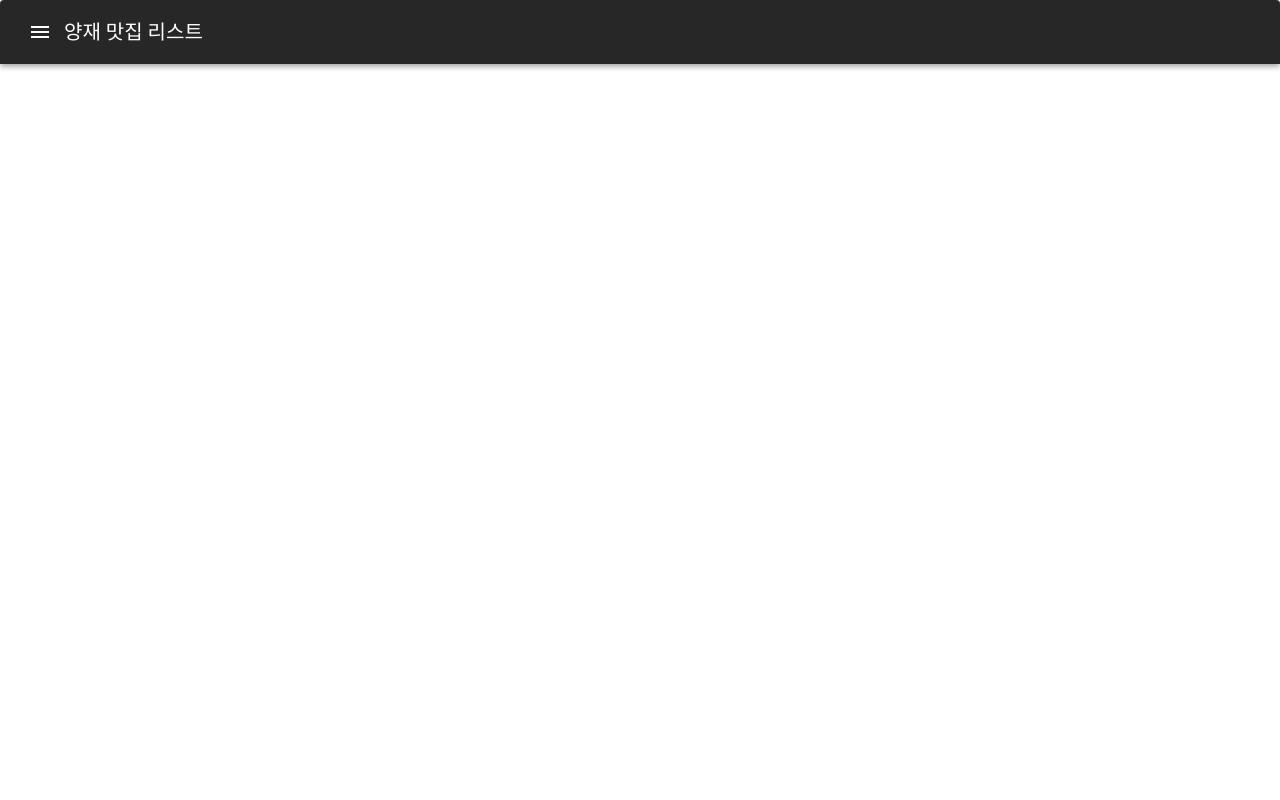
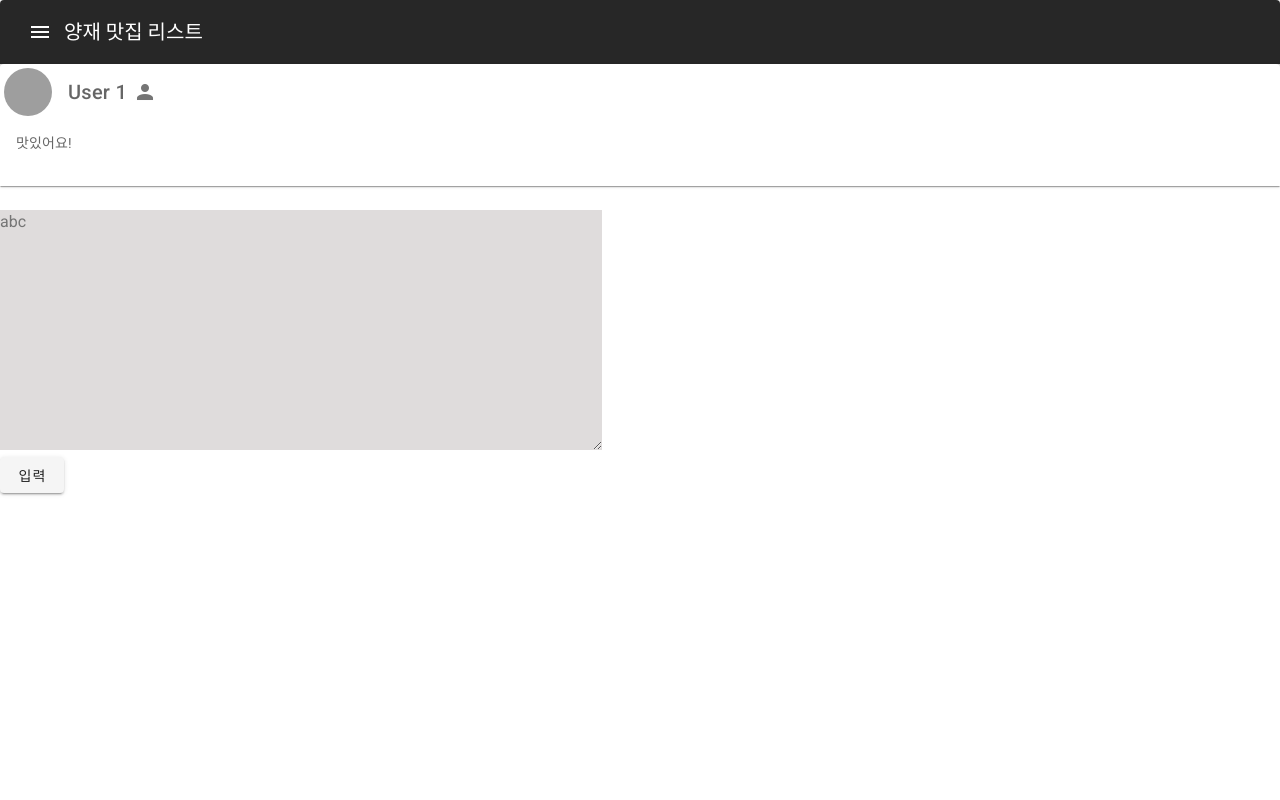
Before and after one commit to youngw77/Yangjae-eat-list, a Vue app in the folder frontend/: page /StoreList/1 in a window 1280 px wide. Shown: the top 800 px of the page. Built offline with nearby package versions, Linux system fonts and the light colour scheme.

Commit message:
StoreList 수정 및 CSS 작업

```diff
--- a/frontend/src/router/routes.js
+++ b/frontend/src/router/routes.js
@@ -17,7 +17,7 @@ const routes = [
         meta: {name:"Create List", icon: "mdi-view-list"},
     },
     {
-        path: "/Store-status/:StoreName",
+        path: "/StoreList/:StoreName",
         name: "StoreStatus",
         component: StoreStatus,
     },
--- a/frontend/src/views/CreateList.vue
+++ b/frontend/src/views/CreateList.vue
@@ -1,4 +1,5 @@
 <template>
+  <v-app>
   <v-form
     ref="form"
     v-model="valid"
@@ -6,7 +7,7 @@
   >
     <v-text-field
       v-model="StoreName"
-      :counter="10"
+      :counter="20"
       :rules="StoreNameRules"
       label="가게명"
       required
@@ -14,6 +15,7 @@
 
     <v-text-field
       v-model="Content"
+      :counter="20"
       :rules="ContentRules"
       label="제목"
       required
@@ -23,23 +25,29 @@
       class="afterContent"
       background-color="amber lighten-4"
       label="후기"
+      color="orange orange-darken-4"
     ></v-textarea>
 
     <v-btn
       :disabled="!valid"
-      class="mr-4"
-      @click="validate"
+      class="mr-1"
+      @click="reset"
+      color="red"
     >
-      Validate
+      초기화
     </v-btn>
 
+    &nbsp;&nbsp;
+
     <v-btn
-      class="mr-4"
-      @click="reset"
+      class="mr-2"
+      @click="validate"
+      color="cyan"
     >
-      Reset Form
+      전송
     </v-btn>
   </v-form>
+</v-app>
 </template>
 
 <script>
@@ -48,14 +56,14 @@
       valid: true,
       StoreName: '',
       StoreNameRules: [
-        v => !!v || 'StoreName is required',
-        v => (v && v.length <= 20) || 'StoreName must be less than 20 characters',
+        v => !!v || '가게명을 입력해 주세요',
+        v => (v && v.length <= 20) || '가게명은 20글자 이하여야 합니다.',
       ],
       Content: '',
 
       ContentRules: [
-        v => !!v || 'Content is required',
-        v => (v && v.length <= 20) || 'Content must be less than 20 characters',
+        v => !!v || '제목을 입력해 주세요',
+        v => (v && v.length <= 20) || '제목은 20글자 이하여야 합니다.',
       ],
     }),
 
@@ -70,8 +78,5 @@
   }
 </script>
 
-<style>
-.afterContent{
-  color:"orange orange-darken-4";
-}
+<style scoped>
 </style>
--- a/frontend/src/views/StoreStatus.vue
+++ b/frontend/src/views/StoreStatus.vue
@@ -1,6 +1,59 @@
 <template>
-    <v-app>
-    </v-app>
+  <v-app>
+
+
+    <div class="foodReviewRow">
+  <v-row align="center">
+    <v-col>
+      <v-window
+        v-model="window"
+        class="elevation-1"
+        vertical
+      >
+        <v-window-item
+          v-for="n in length"
+          :key="n"
+        >
+          <v-card flat>
+            <v-card-text>
+              <v-row
+                class="mb-4"
+                align="center"
+              >
+                <v-avatar
+                  color="grey"
+                  class="mr-4"
+                ></v-avatar>
+                <strong class="text-h6">{{User}} {{ n }}</strong>
+                <!-- <v-spacer></v-spacer> -->
+                <v-btn icon>
+                  <v-icon>mdi-account</v-icon>
+                </v-btn>
+              </v-row>
+
+              <p>
+                맛있어요!
+              </p>
+            </v-card-text>
+          </v-card>
+        </v-window-item>
+      </v-window>
+      <br>
+      <form>
+      <textarea name="" id="" cols="70" rows="10" placeholder="abc" class="userTextarea"></textarea>
+      <br>
+      <v-btn
+      class="mr-2"
+      @click="validate"
+      color="gray"
+    >
+      입력
+    </v-btn>
+  </form>
+    </v-col>
+  </v-row>
+</div>
+</v-app>
 </template>
 
 
@@ -13,7 +66,9 @@ export default {
   components: {
   },
   data: () => ({
-
+    length: 1,
+    window: 0,
+    User:'User',
   }),
 
   mounted(){
@@ -25,7 +80,10 @@ export default {
         getList(StoreName).then((result) => {
             console.log(result);
         })
-    }
+    },
+    validate () {
+        this.$refs.form.validate()
+      },
 
   },
 
@@ -33,4 +91,13 @@ export default {
 </script>
 
 <style scoped>
+.foodReviewRow{
+
+}
+.userTextarea{
+  background-color: rgb(223, 220, 220);
+  /* position:absolute;
+  left:20px; */
+}
+
 </style>
```
